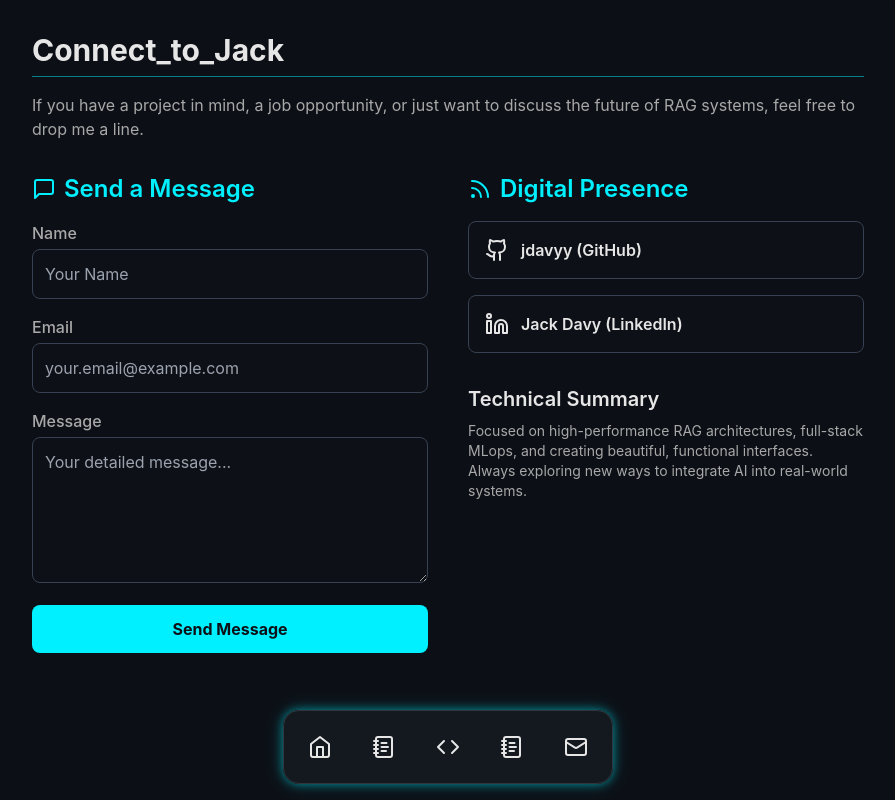
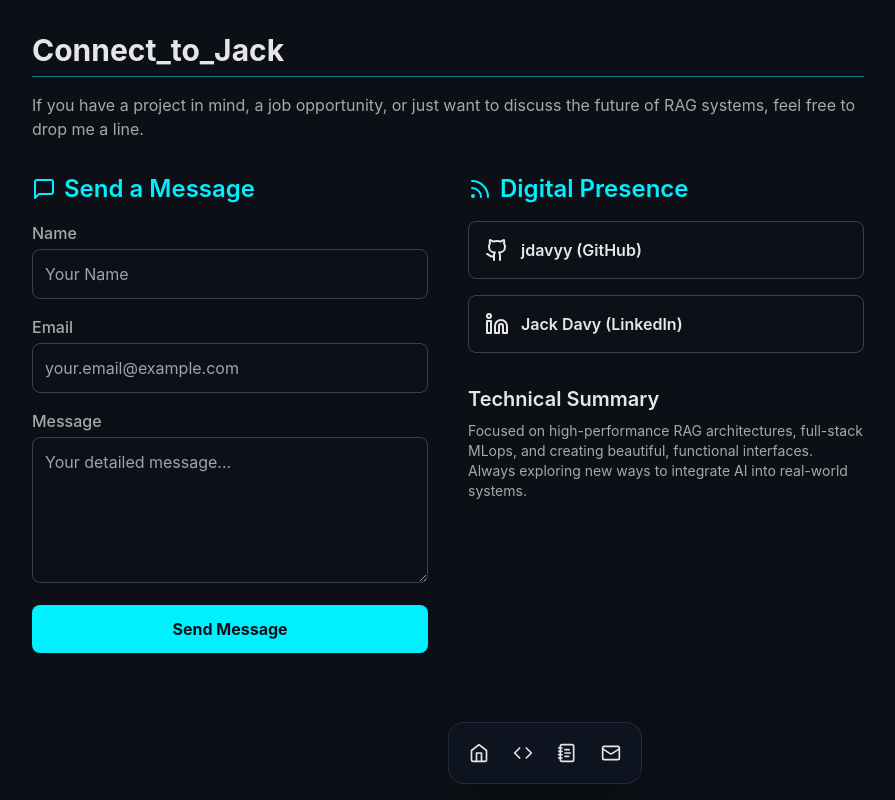
Before and after one commit to jdavyy/jdavyy.github.io, a Next.js app: page /contact in a window 1280 px wide. Shown: the whole page, without its empty margins (192-1087 px from the left). Built offline with nearby package versions, Linux system fonts and the light colour scheme.

Commit message:
Refactor Dock component and simplify structure

```diff
--- a/components/layout/Dock.tsx
+++ b/components/layout/Dock.tsx
@@ -1,75 +1,56 @@
+'use client'
+import { motion } from 'framer-motion'
+import Link from 'next/link'
+import { Home, Code, NotebookText, Mail } from 'lucide-react'
 
-// components/layout/Dock.tsx
-'use client'
-import React from 'react';
-import { motion } from 'framer-motion';
-import Link from 'next/link';
-import { Home, NotebookText, Code, Mail } from 'lucide-react';
-import { usePathname } from 'next/navigation';
+// Define the apps that appear in the dock
+const dockItems = [
+  {
+    name: 'Home',
+    icon: <Home className="w-5 h-5" />,
+    href: '/jdavyy'
+  },
+  {
+    name: 'Projects',
+    icon: <Code className="w-5 h-5" />,
+    href: '/jdavyy/projects'
+  },
+  {
+    name: 'RAG Lab',
+    icon: <NotebookText className="w-5 h-5" />,
+    href: '/jdavyy/rag-lab'
+  },
+  {
+    name: 'Contact',
+    icon: <Mail className="w-5 h-5" />,
+    href: '/jdavyy/contact'
+  },
+]
 
-interface DockItemProps {
-  href: string;
-  icon: React.ReactNode;
-  label: string;
+const Dock = () => {
+  return (
+    <motion.div
+      initial={{ y: 100, opacity: 0 }}
+      animate={{ y: 0, opacity: 1 }}
+      transition={{ duration: 0.8, delay: 1 }}
+      className="fixed bottom-4 left-1/2 transform -translate-x-1/2 z-50"
+    >
+      <div className="flex space-x-2 p-3 bg-gray-900/60 backdrop-blur-md rounded-2xl shadow-2xl border border-gray-700/50">
+        {dockItems.map((item) => (
+          <Link href={item.href} key={item.name} passHref>
+            <motion.div
+              className="relative p-2 rounded-xl text-text-primary hover:bg-gray-800/80 transition-all duration-200 cursor-pointer"
+              whileHover={{ scale: 1.1, y: -5 }}
+              whileTap={{ scale: 0.95 }}
+              title={item.name}
+            >
+              {item.icon}
+            </motion.div>
+          </Link>
+        ))}
+      </div>
+    </motion.div>
+  )
 }
 
-const DockItem: React.FC<DockItemProps> = ({ href, icon, label }) => {
-  const pathname = usePathname();
-  // Check if pathname matches href or the root path with basePath applied
-  const isActive = pathname === href || (href === '/' && pathname === '/jdavyy');
-
-  // Adjust links for GitHub Pages basePath (important for client-side navigation)
-  const basePath = '/jdavyy'; // MUST match next.config.js
-  const linkHref = `${basePath}${href}`;
-
-
-  return (
-    <Link href={linkHref} passHref>
-      <motion.div
-        whileHover={{ y: -10, scale: 1.15 }}
-        whileTap={{ scale: 0.95 }}
-        className={`relative p-3 rounded-xl transition-colors cursor-pointer ${
-          isActive ? 'bg-neon-blue/30 shadow-neon-glow' : 'hover:bg-dark-border/80'
-        }`}
-        title={label}
-      >
-        <div className={`w-6 h-6 ${isActive ? 'text-neon-blue' : 'text-text-primary'}`}>
-          {icon}
-        </div>
-        {isActive && (
-          <motion.div
-            layoutId="dock-indicator"
-            className="absolute -bottom-2 left-1/2 transform -translate-x-1/2 w-1.5 h-1.5 rounded-full bg-neon-blue"
-          />
-        )}
-      </motion.div>
-    </Link>
-  );
-};
-
-const Dock: React.FC = () => {
-  const dockItems = [
-    { href: '/', icon: <Home />, label: 'Home OS' },
-    { href: '/about', icon: <NotebookText />, label: 'About' },
-    { href: '/projects', icon: <Code />, label: 'Projects Lab' },
-    { href: '/rag-lab', icon: <NotebookText />, label: 'RAG Simulator' },
-    { href: '/contact', icon: <Mail />, label: 'Contact' },
-  ];
-
-  return (
-    <div className="fixed bottom-4 left-1/2 transform -translate-x-1/2 z-50">
-      <motion.div
-        initial={{ opacity: 0, y: 50 }}
-        animate={{ opacity: 1, y: 0 }}
-        transition={{ delay: 1.5, type: 'spring', stiffness: 100 }}
-        className="flex space-x-4 p-3 bg-dark-card/90 backdrop-blur-xl border border-dark-border rounded-2xl shadow-neon-glow"
-      >
-        {dockItems.map((item) => (
-          <DockItem key={item.href} {...item} />
-        ))}
-      </motion.div>
-    </div>
-  );
-};
-
-export default Dock;
+export default Dock
```
